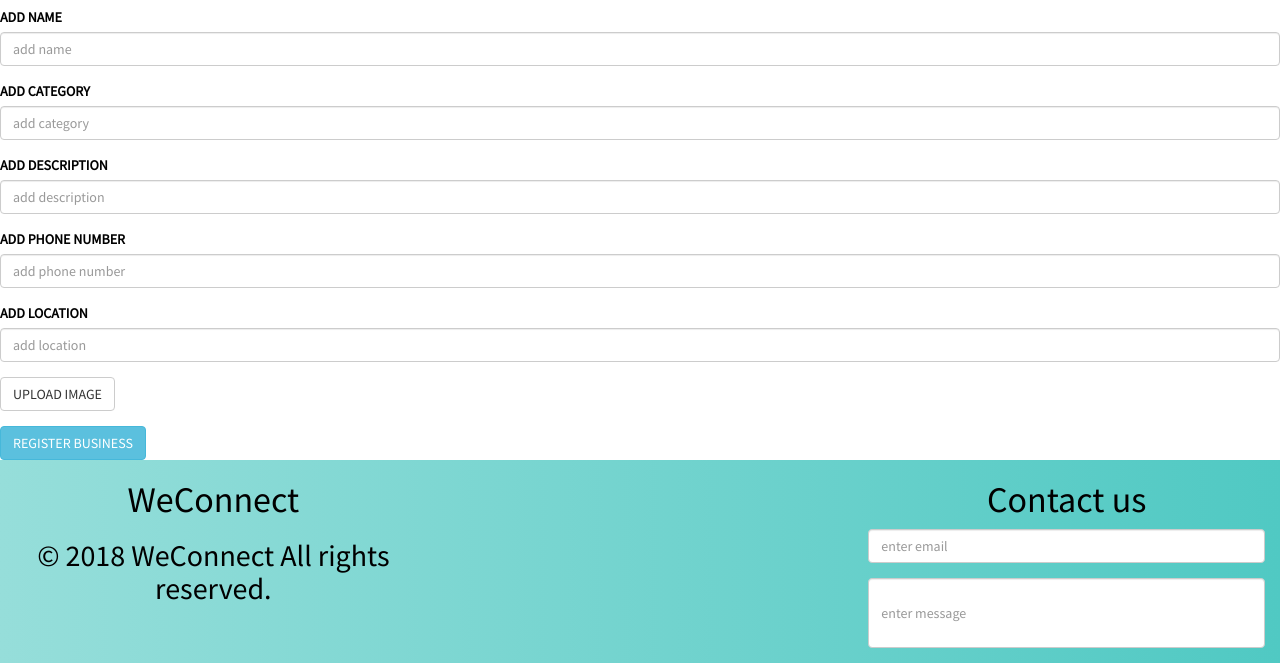
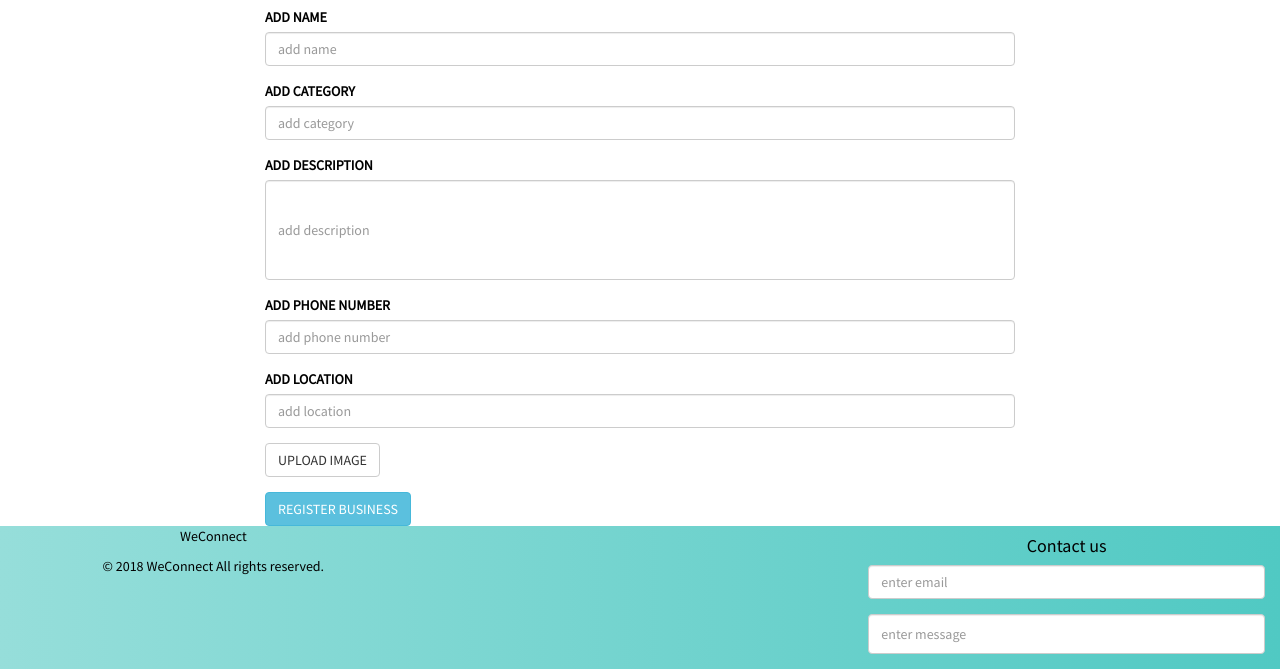
Before and after one commit to Collins33/WeConnect, a plain HTML site: page designs/UI/addBusiness.html in a window 1280 px wide. Shown: the part 463-1132 px from the top of the page. Drawn offline with nearby package versions, Linux system fonts and the light colour scheme.

Commit message:
Edit the footer and make it smaller

```diff
--- a/designs/UI/addBusiness.html
+++ b/designs/UI/addBusiness.html
@@ -79,15 +79,15 @@
          <!-- footer -->
        <div class="row footer-row">
         <div class="col-sm-4 col-md-4 col-lg-4">
-                    <h1 class="text-center" id="footer-logo">WeConnect</h1>
-                    <h2 class="text-center">© 2018 WeConnect
-                            All rights reserved.</h2>
+            <p class="text-center" id="footer-logo">WeConnect</p>
+            <p class="text-center">© 2018 WeConnect
+                    All rights reserved.</p>
         </div>
         <div class="col-sm-4 col-md-4 col-lg-4">
 
         </div>
         <div class="col-sm-4 col-md-4 col-lg-4">
-                    <h1 class="text-center">Contact us</h1>
+            <h4 class="text-center">Contact us</h4>
             <form>
                 <div class="form-group">
                     <input class="form-control" placeholder="enter email" type="email"/>
--- a/designs/UI/css/index.css
+++ b/designs/UI/css/index.css
@@ -5,7 +5,7 @@ body{
  .form-column{
      margin-left: 30%;
      margin-right:30%;
-     margin-top: 10%;
+     margin-top:3%;
  }
  .form-button{
      width:100%;
@@ -64,11 +64,18 @@ body{
      font-family: 'Source Sans Pro', sans-serif;
  }
  .footer-row{
-     height: 10%;
+     height: 5%;
      background: #50C9C3;  /* fallback for old browsers */
     background: -webkit-linear-gradient(to right, #96DEDA, #50C9C3);  /* Chrome 10-25, Safari 5.1-6 */
     background: linear-gradient(to right, #96DEDA, #50C9C3); /* W3C, IE 10+/ Edge, Firefox 16+, Chrome 26+, Opera 12+, Safari 7+ */
  }
  #message-field{
-     height:70px;
+     height:40px;
  }
+ .register-business-row{
+    margin-left: 20%;
+    margin-right: 20%;
+ }
+ #description{
+     height: 100px;
+ }
```
Also changed, not shown: designs/UI/index.html (+4 -4 lines), designs/UI/login.html (+6 -4 lines), designs/UI/registration.html (+4 -4 lines), designs/UI/update.html (+4 -4 lines). Lines whose indentation alone changed are shown as unchanged.
